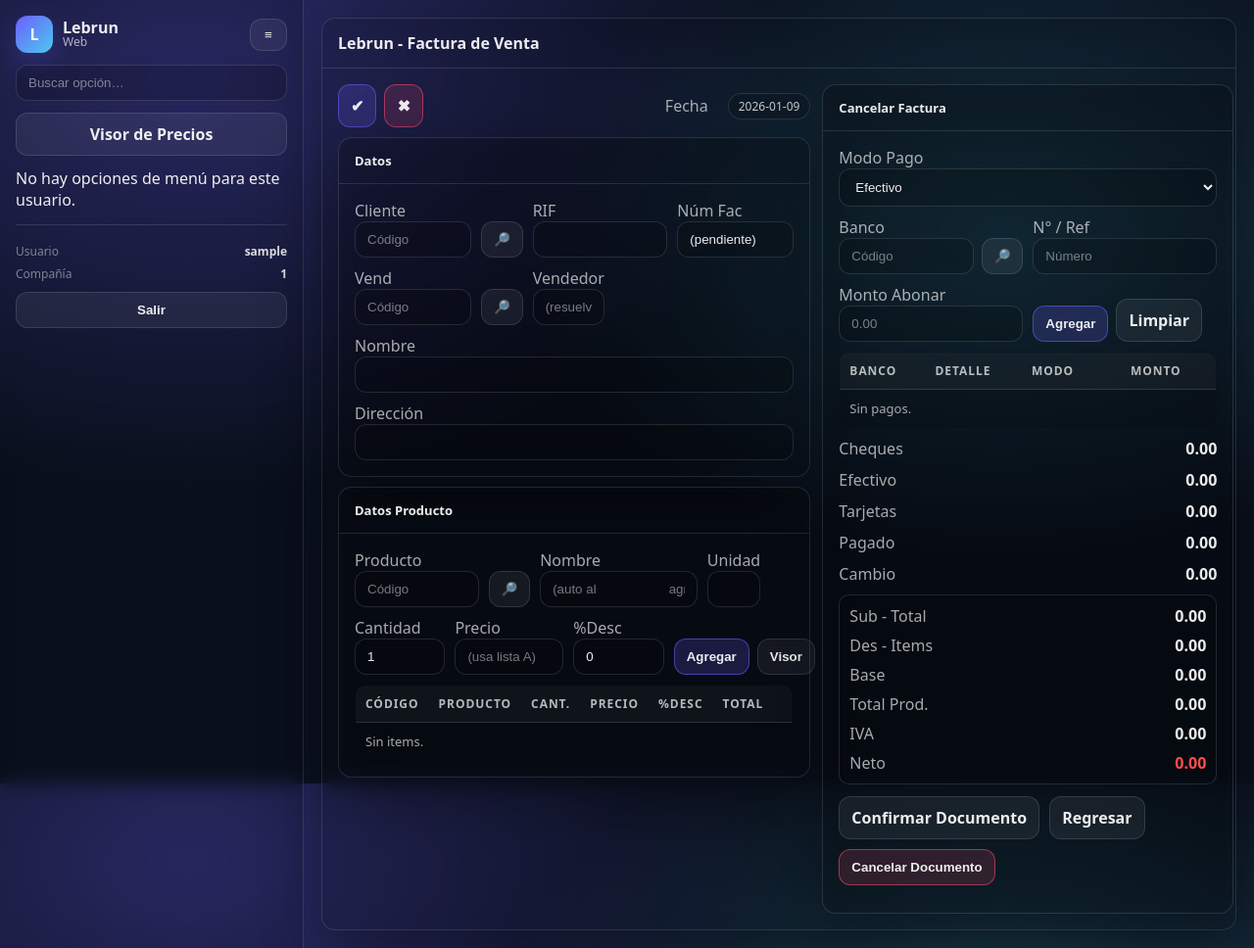
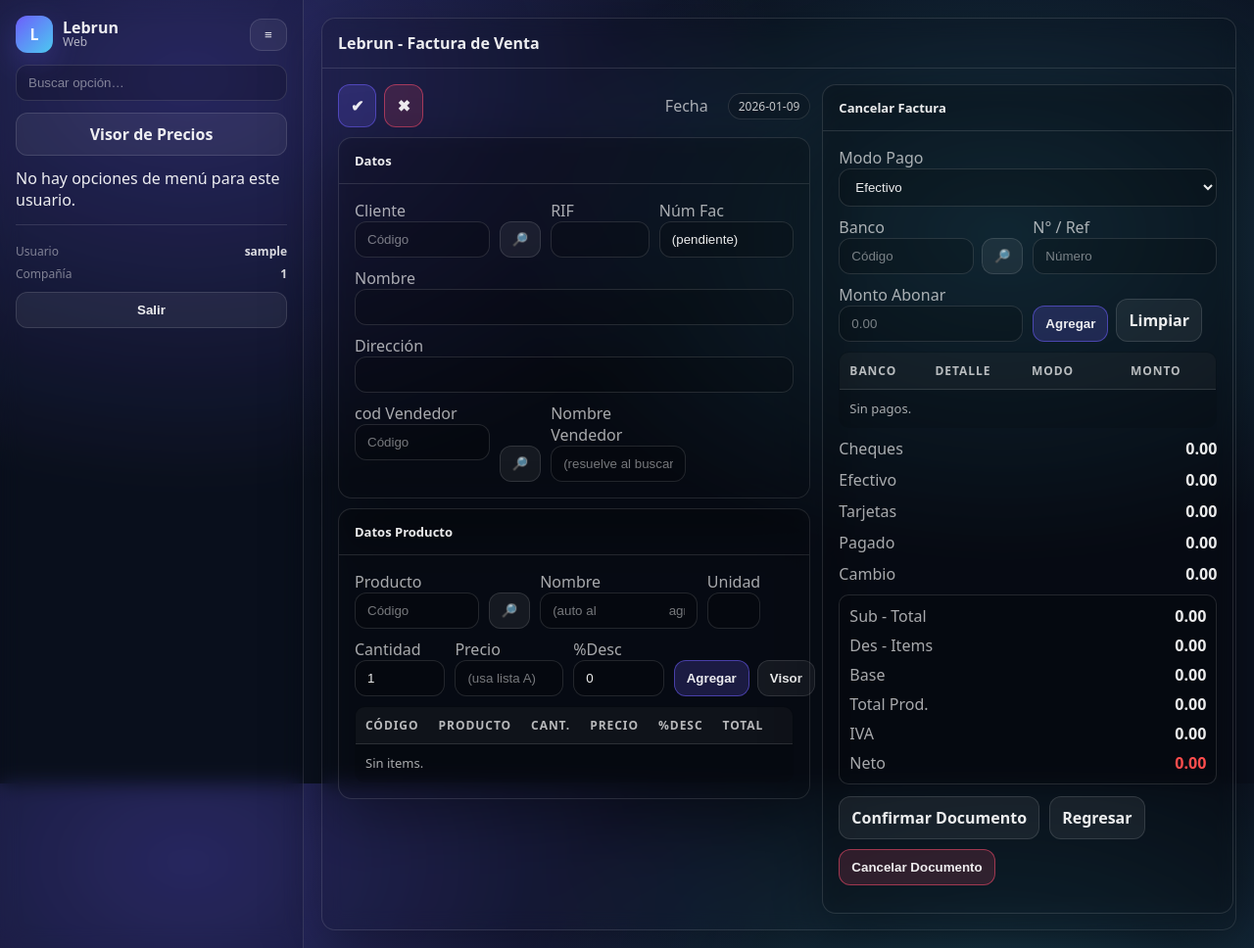
Before and after one commit to sumanuel/Lebrun-Py, a FastAPI app: page /facturacion/factura/nueva in a window 1280 px wide. Shown: the whole page at 98% size. Run offline with FastAPI, Linux system fonts and the light colour scheme; the visitor is signed in with stand-in values (Sample User, id 1).

Commit message:
feat(facturacion): agregar campos de nombre y dirección del cliente en el formulario de factura

```diff
--- a/app/web/templates/facturacion/frm_factura.html
+++ b/app/web/templates/facturacion/frm_factura.html
@@ -138,8 +138,28 @@ sidebar %}{% include "_sidebar.html" %}{% endblock %} {% block extra_head %}
                     <input class="input" value="(pendiente)" readonly />
                   </div>
 
+                  <div class="col-12">
+                    <label class="muted">Nombre</label>
+                    <input
+                      id="cli_nombre"
+                      class="input"
+                      value="{{ inv["cliente"]["nombre"] }}"
+                      readonly
+                    />
+                  </div>
+
+                  <div class="col-12">
+                    <label class="muted">Dirección</label>
+                    <input
+                      id="cli_direccion"
+                      class="input"
+                      value="{{ inv["cliente"]["direccion"] }}"
+                      readonly
+                    />
+                  </div>
+
                   <div class="col-4">
-                    <label class="muted">Vend</label>
+                    <label class="muted">cod Vendedor</label>
                     <input
                       id="vend_codigo"
                       class="input"
@@ -160,8 +180,8 @@ sidebar %}{% include "_sidebar.html" %}{% endblock %} {% block extra_head %}
                       🔎
                     </button>
                   </div>
-                  <div class="col-7">
-                    <label class="muted">Vendedor</label>
+                  <div class="col-4">
+                    <label class="muted">Nombre Vendedor</label>
                     <input
                       id="vend_nombre"
                       class="input"
@@ -171,25 +191,7 @@ sidebar %}{% include "_sidebar.html" %}{% endblock %} {% block extra_head %}
                     />
                   </div>
 
-                  <div class="col-12">
-                    <label class="muted">Nombre</label>
-                    <input
-                      id="cli_nombre"
-                      class="input"
-                      value="{{ inv["cliente"]["nombre"] }}"
-                      readonly
-                    />
-                  </div>
 
-                  <div class="col-12">
-                    <label class="muted">Dirección</label>
-                    <input
-                      id="cli_direccion"
-                      class="input"
-                      value="{{ inv["cliente"]["direccion"] }}"
-                      readonly
-                    />
-                  </div>
                 </form>
               </div>
             </div>
```
